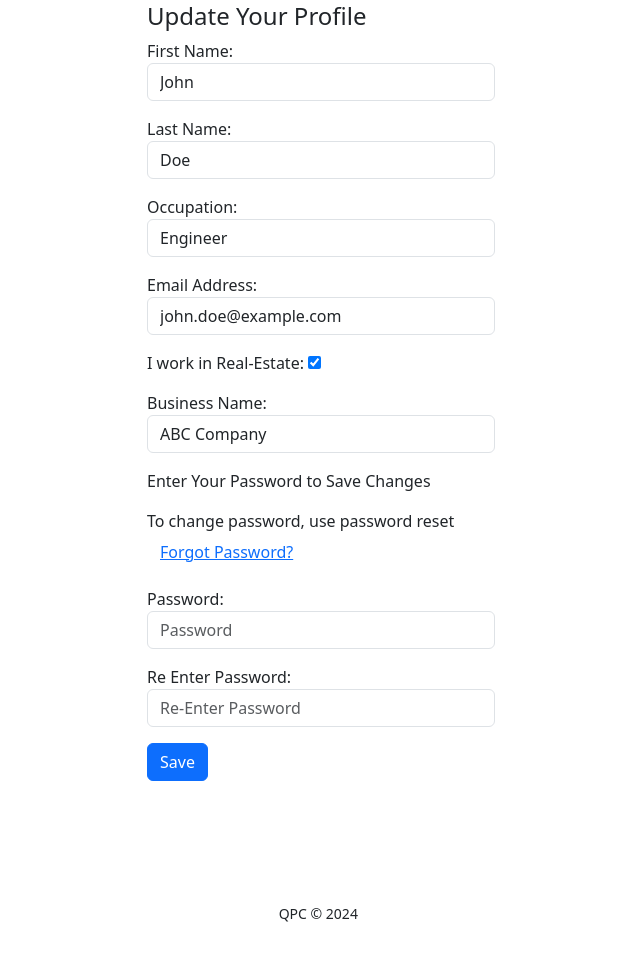
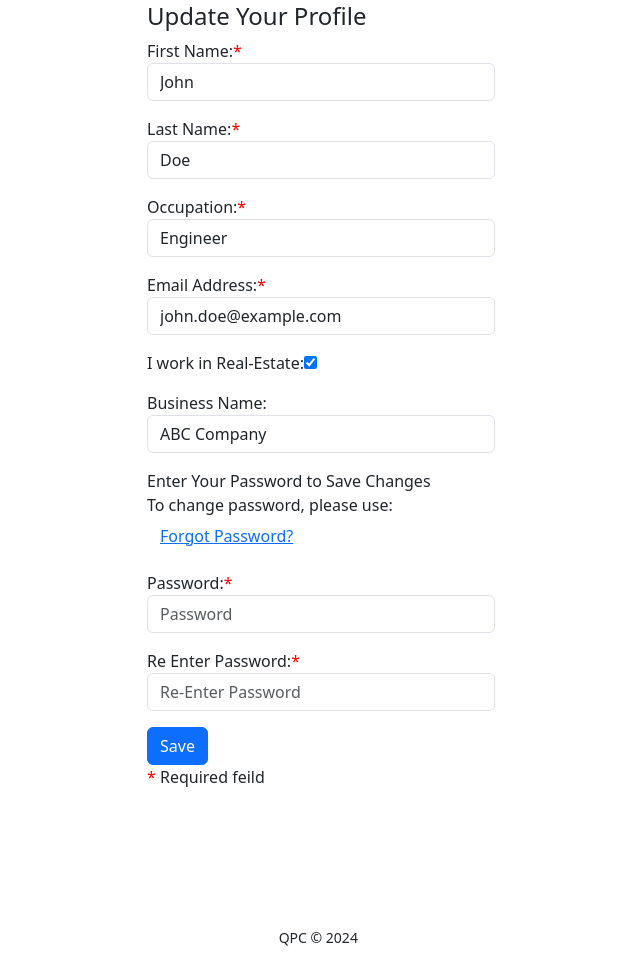
Before and after one commit to simonpett/QPC, a Flask app: page /profile in a window 1280 px wide. Shown: the part 104-1069 px from the top of the page, without its empty margins (319-959 px from the left). Before the commit the page ends 1026 px from the top, so only its background shows below. Run offline with Flask 3, Linux system fonts and the light colour scheme; a user stored in the database is signed in; data comes from the database, SQL or seed files in the repository; both versions use the stored data as it was after the commit.

Commit message:
include * for required fields on signup and edit profile

```diff
--- a/templates/forgotpassword.html
+++ b/templates/forgotpassword.html
@@ -13,7 +13,7 @@
                         <h4 class="card-title">Forgot Password</h4>
                         <form method="POST">
                             <div class="form-group">
-                                <label for="email">Email</label>
+                                <label for="email">Please enter your email, if it matches your profile, you will receive a reset link</label>
                                 <input type="email" class="form-control" id="email" name="email" required>
                             </div>
                             <button type="submit" class="btn btn-primary">Reset Password</button>
--- a/templates/profile.html
+++ b/templates/profile.html
@@ -9,47 +9,46 @@
     <div class="row">
        <div class="col-md-4 mx-auto">
             <h4>Update Your Profile</h4>
-
             <form method="POST" action="{{ url_for('profile') }}">
-                <div class="form-group mb-3">{{ form.first_name.label }}: {{ form.first_name(class_="form-control") }}</div>
+                <div class="form-group mb-3">{{ form.first_name.label }}:{% if form.first_name.flags.required %}<span style="color: red;">*</span>{% endif %}
+                    {{ form.first_name(class_="form-control") }}</div>
                 {% if form.first_name.errors %}
                     <ul class="alert alert-warning list-unstyled mt-1">{% for error in form.first_name.errors %}<li>{{ error }}</li>{% endfor %}</ul>
                 {% endif %}
-
-                <div class="form-group mb-3">{{ form.last_name.label }}: {{ form.last_name(class_="form-control")}}</div>
+                <div class="form-group mb-3">{{ form.last_name.label }}:{% if form.last_name.flags.required %}<span style="color: red;">*</span>{% endif %}
+                    {{ form.last_name(class_="form-control")}}</div>
                 {% if form.last_name.errors %}
                     <ul class="alert alert-warning list-unstyled mt-1">{% for error in form.last_name.errors %}<li>{{ error }}</li>{% endfor %}</ul>
                 {% endif %}
-                <div class="form-group mb-3">{{ form.occupation.label }}: {{ form.occupation(class_="form-control") }}</div>
+                <div class="form-group mb-3">{{ form.occupation.label }}:{% if form.occupation.flags.required %}<span style="color: red;">*</span>{% endif %}
+                    {{ form.occupation(class_="form-control") }}</div>
                 {% if form.occupation.errors %}
                     <ul class="alert alert-warning list-unstyled mt-1">{% for error in form.occupation.errors %}<li>{{ error }}</li>{% endfor %}</ul>
                 {% endif %}
-                <div class="form-group mb-3">{{ form.email.label }}: {{ form.email(class_="form-control") }}</div>
+                <div class="form-group mb-3">{{ form.email.label }}:{% if form.email.flags.required %}<span style="color: red;">*</span>{% endif %}
+                    {{ form.email(class_="form-control") }}</div>
                 {% if form.email.errors %}
                     <ul class="alert alert-warning list-unstyled mt-1">{% for error in form.email.errors %}<li>{{ error }}</li>{% endfor %}</ul>
                 {% endif %}
-                <div class="form-group mb-3">{{ form.is_in_realestate.label }}: {{ form.is_in_realestate }}</div>
+                <div class="form-group mb-3">{{ form.is_in_realestate.label }}:{{ form.is_in_realestate }}</div>
                 <div class="form-group mb-3" id="businessnamecontainer" style="display: {% if form.is_in_realestate.data == True %}block{% else %}none{% endif %}" >{{ form.businessname.label }}: {{ form.businessname(class_="form-control") }}</div>
                 {% if form.businessname.errors %}
                     <ul class="alert alert-warning list-unstyled mt-1">{% for error in form.businessname.errors %}<li>{{ error }}</li>{% endfor %}</ul>
                 {% endif %}
-
-                <p>Enter Your Password to Save Changes</p>
-                <p>To change password, use password reset <a href="{{ url_for('forgotpassword') }}" class="btn btn-link">Forgot Password?</a></p>
-
-                <div class="form-group mb-3">{{ form.password.label }}: {{ form.password(class_="form-control") }}</div>
+                <p>Enter Your Password to Save Changes<br>
+                To change password, please use: <a href="{{ url_for('forgotpassword') }}" class="btn btn-link">Forgot Password?</a></p>
+                <div class="form-group mb-3">{{ form.password.label }}:{% if form.password.flags.required %}<span style="color: red;">*</span>{% endif %}
+                    {{ form.password(class_="form-control") }}</div>
                 {% if form.password.errors %}
                     <ul class="alert alert-warning list-unstyled mt-1">{% for error in form.password.errors %}<li>{{ error }}</li>{% endfor %}</ul>
                 {% endif %}
-                <div class="form-group mb-3" >{{ form.verify_password.label }}: {{ form.verify_password(class_="form-control") }}</div>
+                <div class="form-group mb-3" >{{ form.verify_password.label }}:{% if form.verify_password.flags.required %}<span style="color: red;">*</span>{% endif %}
+                    {{ form.verify_password(class_="form-control") }}</div>
                 {% if form.verify_password.errors %}
                     <ul class="alert alert-warning list-unstyled mt-1">{% for error in form.verify_password.errors %}<li>{{ error }}</li>{% endfor %}</ul>
                 {% endif %}
-
-
-
-
                 <button type="submit" class="btn btn-primary">Save</button>
+                <p><span style="color: red;">*</span> Required feild</p>
             </form>
         </div>
     </div>
```
Also changed, not shown: templates/signup.html (+15 -8 lines), QPC.db, README.md.
